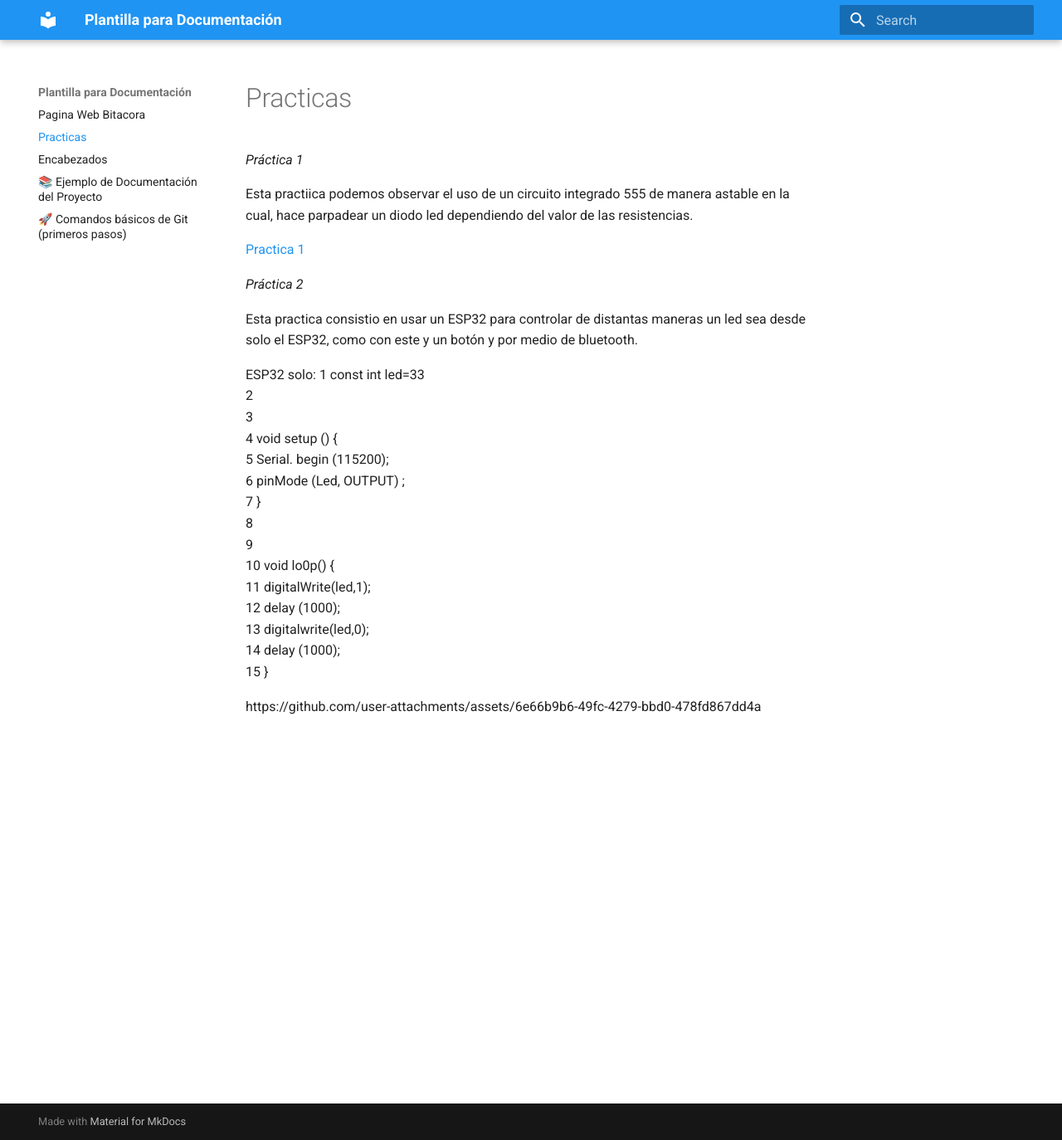
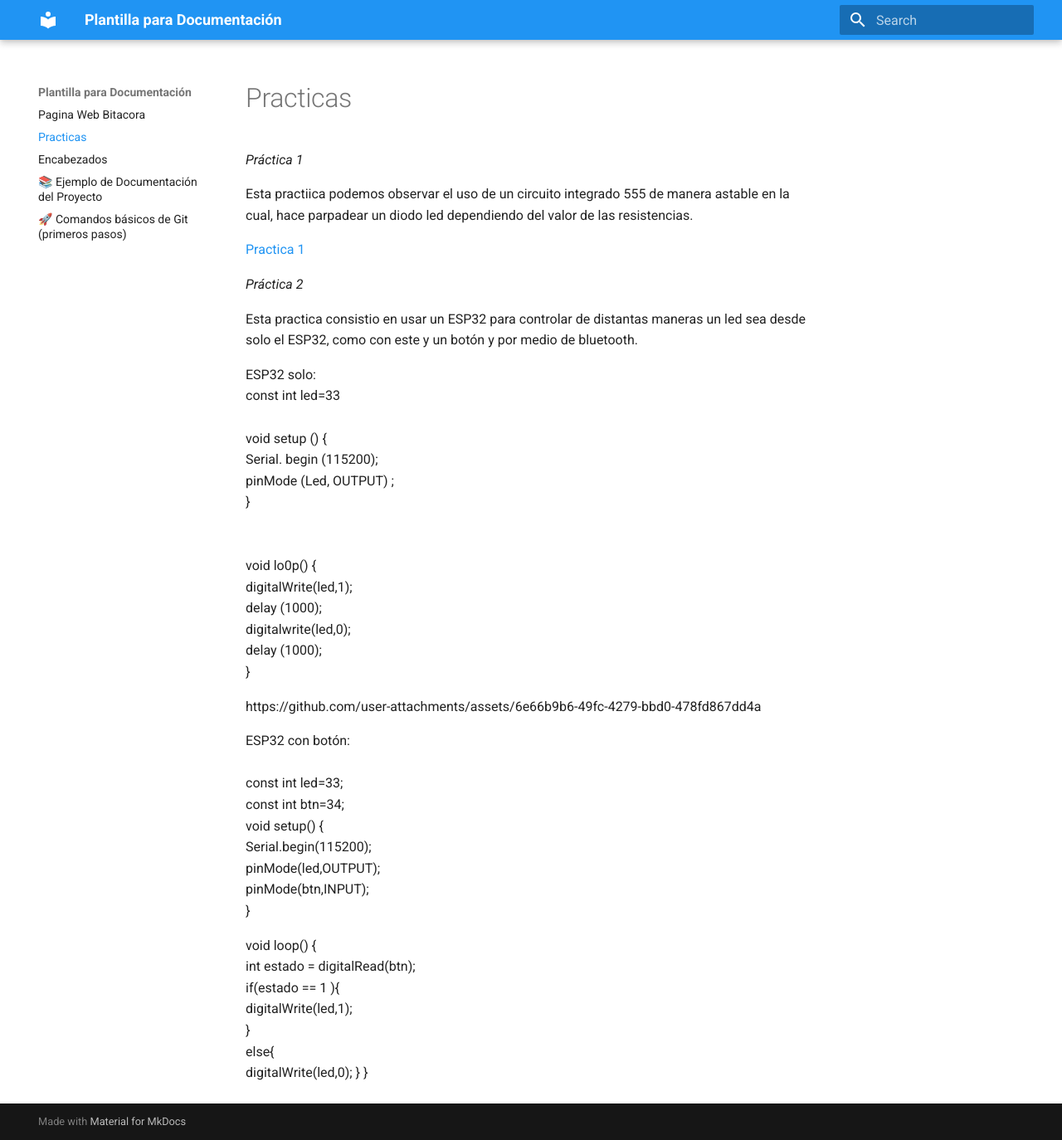
Before and after one commit to AbrahamNoda/Pagina_de_Abraham, an MkDocs documentation site: the page built from docs/Practicas.md, in a window 1280 px wide and 1374 px high. Shown: the whole window at 83% size. Built offline with MkDocs 1.6.1 and Material for MkDocs 9.7.7, drawn with Linux system fonts in a browser that asks for light colours.

Commit message:
Update Practicas.md

```diff
--- a/docs/Practicas.md
+++ b/docs/Practicas.md
@@ -13,21 +13,40 @@ Esta practiica podemos observar el uso de un circuito integrado 555 de manera as
 Esta practica consistio en usar un ESP32 para controlar de distantas maneras un led sea desde solo el ESP32, como con este y un botón y por medio de bluetooth.
 
 
-ESP32 solo:
-1  const int led=33<br>
-2<br>
-3<br>
-4  void setup () {<br>
-5  Serial. begin (115200);<br>
-6  pinMode (Led, OUTPUT) ;<br>
-7  }<br>
-8<br>
-9<br>
-10 void lo0p() {<br>
-11 digitalWrite(led,1);<br>
-12 delay (1000);<br>
-13 digitalwrite(led,0);<br>
-14 delay (1000);<br>
-15 }<br>
+ESP32 solo:<br>
+ const int led=33<br>
+<br>
+  void setup () {<br>
+  Serial. begin (115200);<br>
+  pinMode (Led, OUTPUT) ;<br>
+ }<br>
+<br>
+<br>
+ void lo0p() {<br>
+ digitalWrite(led,1);<br>
+ delay (1000);<br>
+ digitalwrite(led,0);<br>
+ delay (1000);<br>
+ }<br>
 
 https://github.com/user-attachments/assets/6e66b9b6-49fc-4279-bbd0-478fd867dd4a
+
+ESP32 con botón:<br>
+<br>
+const int led=33;<br>
+const int btn=34;<br>
+void setup() {<br>
+  Serial.begin(115200);<br>
+  pinMode(led,OUTPUT);<br>
+  pinMode(btn,INPUT);<br>
+}<br>
+
+void loop() {<br>
+  int estado = digitalRead(btn);<br>
+  if(estado == 1 ){<br>
+    digitalWrite(led,1);<br>
+  }<br>
+  else{<br>
+    digitalWrite(led,0);
+  }
+}
```
